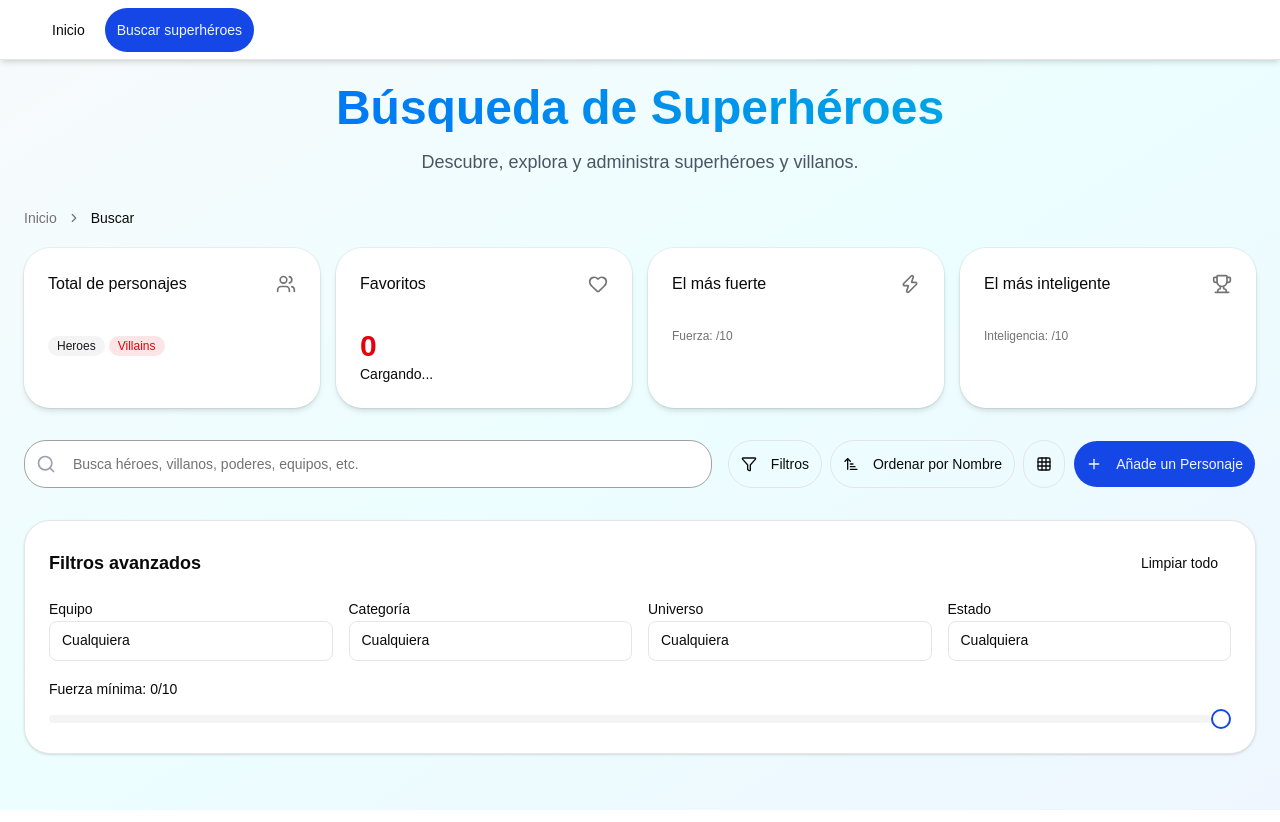
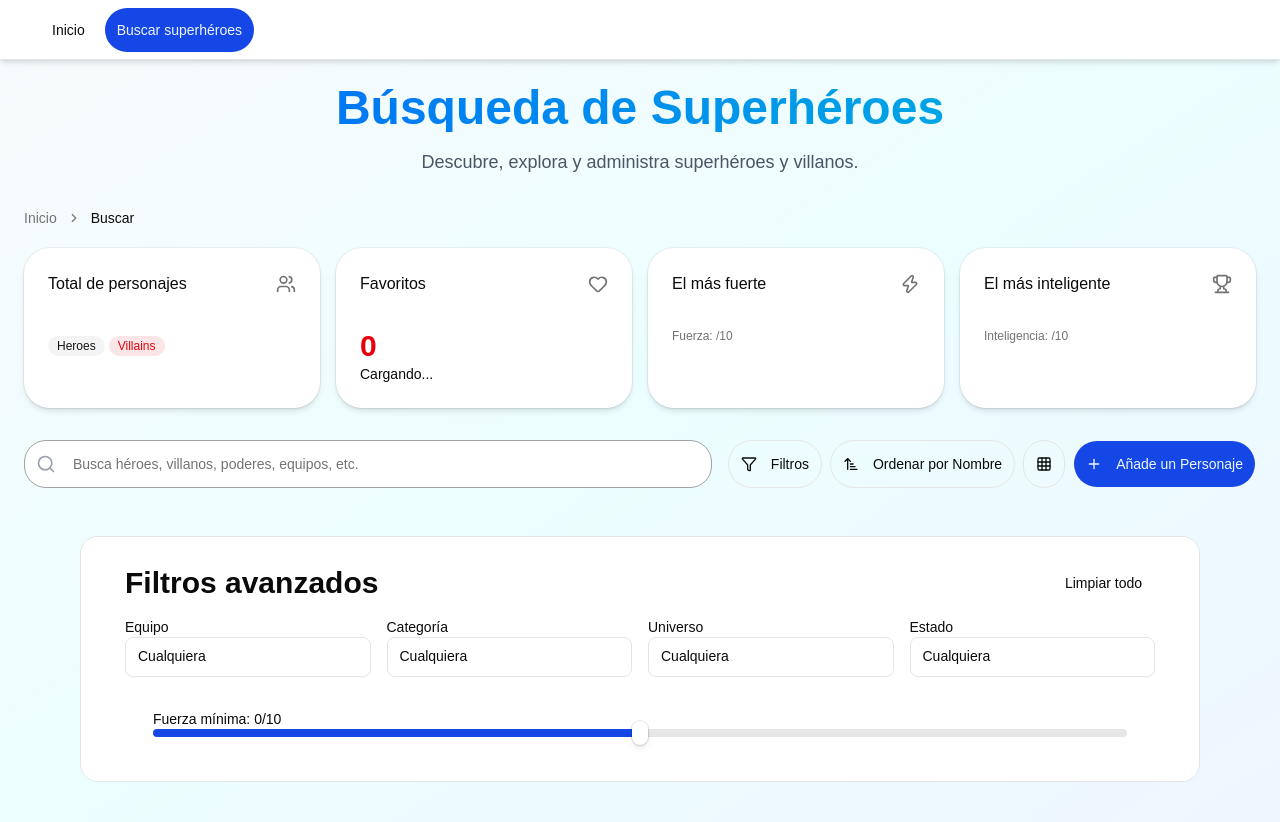
Before and after one commit to pipe753951/06-react-heroes-explorer, a React (Vite) app: page /search in a window 1280 px wide. Built offline with nearby package versions, Linux system fonts and the light colour scheme; no server answers.

Commit message:
Finishing lesson #215.

```diff
--- a/src/heroes/pages/search/ui/SearchControls.tsx
+++ b/src/heroes/pages/search/ui/SearchControls.tsx
@@ -4,6 +4,12 @@ import { Search, Filter, SortAsc, Grid, Plus } from "lucide-react";
 import { Button } from "@/components/ui/button";
 import { Input } from "@/components/ui/input";
 import { useSearchParams } from "react-router";
+import { Slider } from "@/components/ui/slider";
+import {
+  AccordionItem,
+  AccordionContent,
+  Accordion,
+} from "@/components/ui/accordion";
 
 const SearchControls = function () {
   const [searchParams, setSearchParams] = useSearchParams();
@@ -64,9 +70,12 @@ const SearchControls = function () {
       </div>
 
       {/* Advanced Filters */}
-      <div className="mb-8 rounded-4xl border bg-white p-6 shadow-sm">
+      <div className="mx-auto w-full max-w-6xl p-4">
+        <Accordion type="single" collapsible defaultValue="item-1">
+          <AccordionItem value="item-1" className="data-open:bg-white">
+            <AccordionContent className="p-7">
               <div className="mb-4 flex items-center justify-between">
-          <h2 className="text-lg font-semibold">Filtros avanzados</h2>
+                <h2 className="text-3xl font-semibold">Filtros avanzados</h2>
                 <Button variant="text">Limpiar todo</Button>
               </div>
               <div className="grid grid-cols-1 gap-4 md:grid-cols-2 lg:grid-cols-4">
@@ -95,18 +104,15 @@ const SearchControls = function () {
                   </div>
                 </div>
               </div>
-        <div className="mt-4">
-          <label className="text-sm font-medium">Fuerza mínima: 0/10</label>
-          <div className="relative mt-2 flex w-full touch-none items-center select-none">
-            <div className="bg-secondary relative h-2 w-full grow overflow-hidden rounded-full">
-              <div
-                className="bg-primary absolute h-full"
-                style={{ width: "0%" }}
-              />
+              <div className="mt-4 px-7 py-4">
+                <label className="text-sm font-medium">
+                  Fuerza mínima: 0/10
+                </label>
+                <Slider defaultValue={[5]} max={10} step={1} />
               </div>
-            <div className="border-primary bg-background ring-offset-background block h-5 w-5 rounded-full border-2 transition-colors" />
-          </div>
-        </div>
+            </AccordionContent>
+          </AccordionItem>
+        </Accordion>
       </div>
     </>
   );
```
Lines whose indentation alone changed are shown as unchanged.
